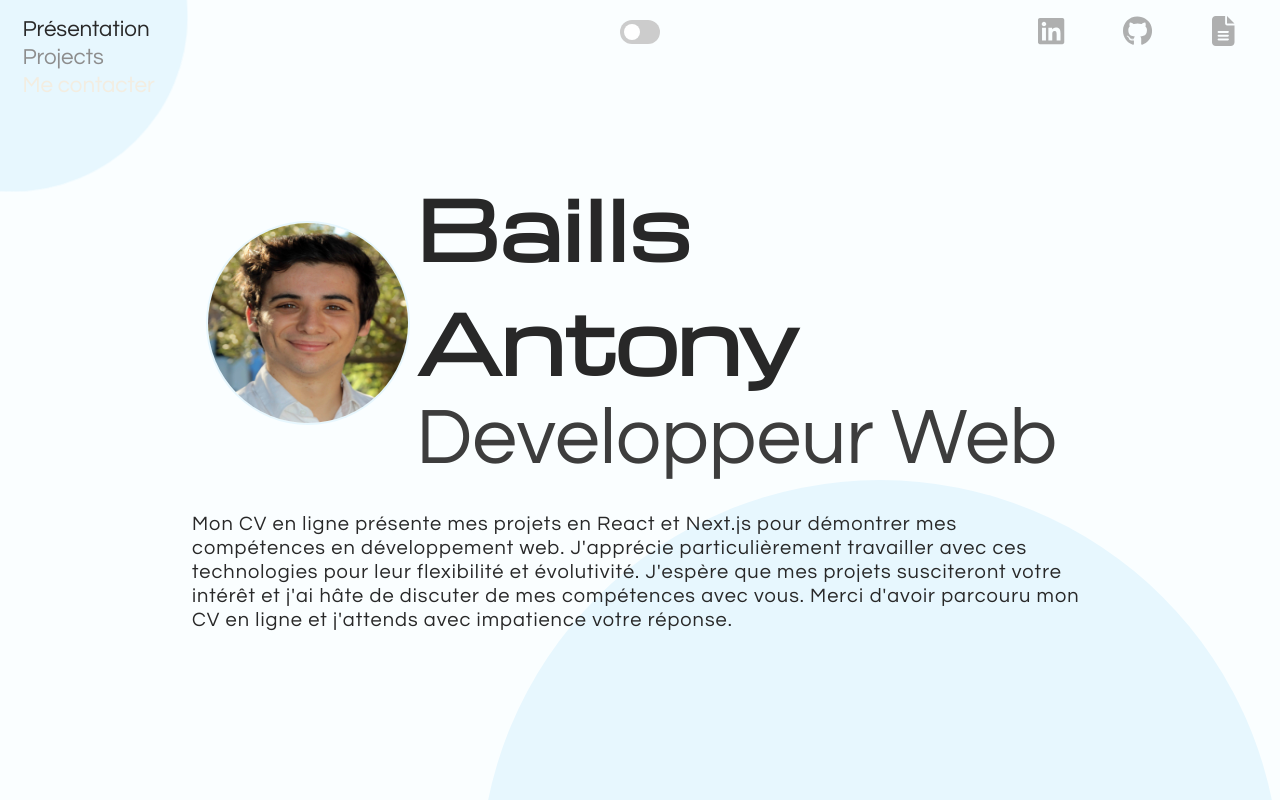
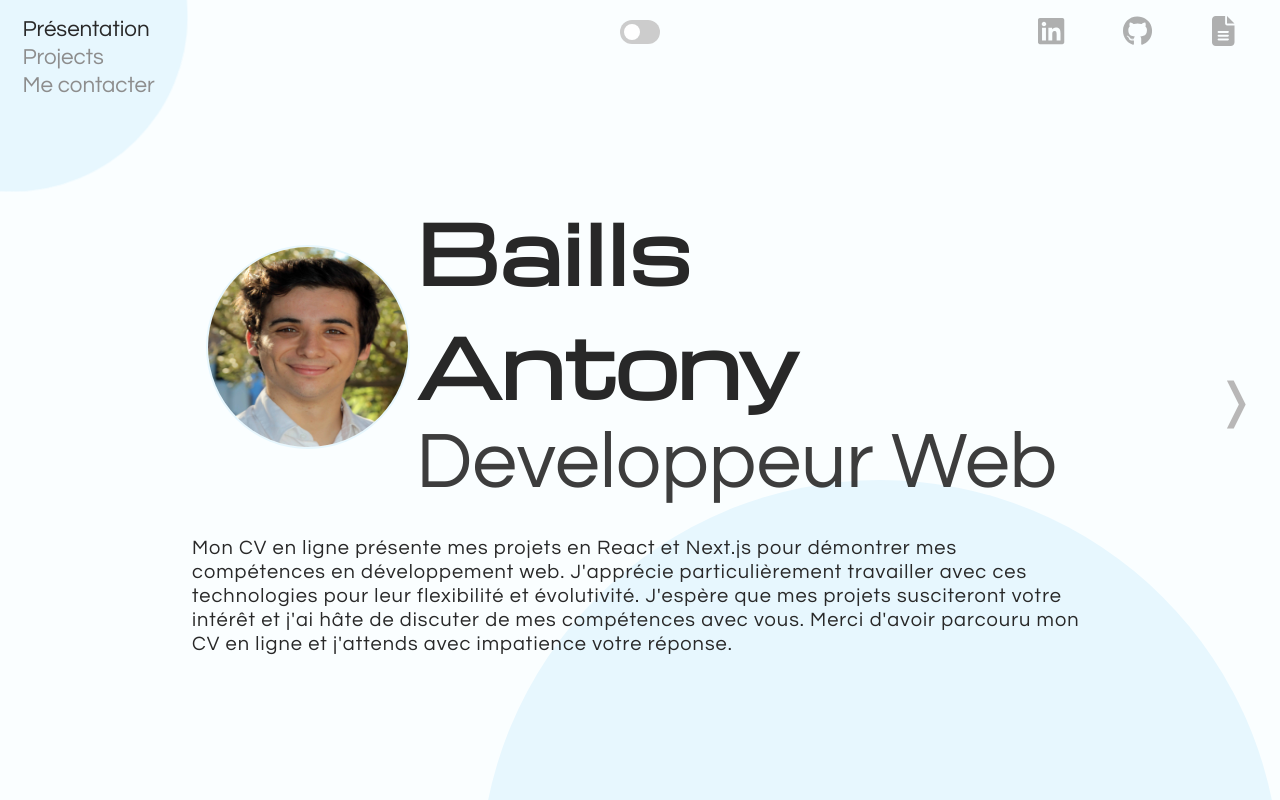
Before and after one commit to papyntown/new-cv-toto, a Next.js app: page / in a window 1280 px wide. Shown: the top 800 px of the page. Built offline with nearby package versions, Linux system fonts and the light colour scheme.

Commit message:
project .1

```diff
--- a/components/Layout.js
+++ b/components/Layout.js
@@ -4,7 +4,7 @@ import NavBar from "./NavBar";
 const Layout = ({ children }) => {
     return (
         <>
-            <NavBar />
+            {/* <NavBar /> */}
             <main>{children}</main>
         </>
     );
--- /dev/null
+++ b/components/NavButtons.js
@@ -0,0 +1,28 @@
+import Link from "next/link";
+import React from "react";
+
+const NavButtons = (props) => {
+    console.log(props);
+    return (
+        <div className="scroll-bottom">
+            {props.left && (
+                <Link
+                    className="left hover"
+                    href={props.left == "/" ? "/" : "/project/[id]"}
+                    as={props.left}>
+                    <span>&#10092;</span>
+                </Link>
+            )}
+            {props.right && (
+                <Link
+                    className="right hover"
+                    href="/project/[id]"
+                    as={props.right}>
+                    <span>&#10093;</span>
+                </Link>
+            )}
+        </div>
+    );
+};
+
+export default NavButtons;
--- a/pages/index.js
+++ b/pages/index.js
@@ -2,6 +2,7 @@ import Darkmode from "@/components/DarkMode";
 import MainContent from "@/components/MainContent";
 import Meta from "@/components/Meta";
 import NavBar from "@/components/NavBar";
+import NavButtons from "@/components/NavButtons";
 import SocialNetwork from "@/components/SocialNetwork";
 import React from "react";
 
@@ -10,10 +11,11 @@ const index = () => {
         <div>
             <Meta />
             <div className="home">
-                {/* <NavBar /> */}
+                <NavBar />
                 <Darkmode />
                 <SocialNetwork />
                 <MainContent />
+                <NavButtons right={`/project/1`} />
             </div>
         </div>
     );
--- a/pages/project/[id].js
+++ b/pages/project/[id].js
@@ -1,15 +1,26 @@
-// import React from "react";
+import NavBar from "@/components/NavBar";
+import NavButtons from "@/components/NavButtons";
+import React from "react";
+import { useRouter } from "next/router";
+import Darkmode from "@/components/DarkMode";
 
-// const project = ({ project }) => {
-//     return (
-//         <div>
-//             <Meta title={`Projet ${project.id}`} />
-//             <h2></h2>
-//         </div>
-//     );
-// };
+const project = () => {
+    const router = useRouter();
+    const id = parseInt(router.query.id); // convertir en nombre entier
+    const nextId = id;
+    return (
+        <div className="project">
+            <NavBar />
+            <Darkmode />
+            <NavButtons
+                left={id > 1 ? `/project/${nextId - 1}` : "/"}
+                right={`/project/${nextId + 1}`}
+            />
+        </div>
+    );
+};
 
-// export default project;
+export default project;
 
 // export const getStaticProps = async (context) => {};
 // export const getStaticPaths = async () => {};
--- a/styles/components/_dark-mode.scss
+++ b/styles/components/_dark-mode.scss
@@ -35,6 +35,14 @@ a:visited.light-mode {
     ul:hover li:hover {
         color: $dark-color-5;
     }
+    ul a {
+        color: $dark-color-6;
+        text-decoration: none;
+        transition: 0.3s;
+        &:hover {
+            color: $dark-color-5;
+        }
+    }
     .nav-projects {
         li {
             :hover {
@@ -53,6 +61,14 @@ a:visited.light-mode {
     }
     ul:hover li:hover {
         color: $black;
+    }
+    ul a {
+        color: $light-color-4;
+        text-decoration: none;
+        transition: 0.3s;
+        &:hover {
+            color: $dark-color-5;
+        }
     }
     .nav-projects {
         li {
@@ -83,3 +99,13 @@ a:visited.light-mode {
 .img-cv.light-mode {
     box-shadow: 0 0 0 2px $light-color-3;
 }
+.project.light-mode {
+    &::after {
+        background: $light-color-3;
+    }
+}
+.project.dark-mode {
+    &::after {
+        background: $dark-color-3;
+    }
+}
--- a/styles/components/_navigation.scss
+++ b/styles/components/_navigation.scss
@@ -32,13 +32,10 @@
         }
     }
     ul a {
-        color: $dark-color-6;
         text-decoration: none;
         transition: 0.3s;
-        &:hover {
-            color: $dark-color-5;
-        }
     }
+
     ul:hover li:not(:hover) {
         opacity: 0.5;
     }
--- a/styles/components/_toggle-dark-mode.scss
+++ b/styles/components/_toggle-dark-mode.scss
@@ -1,5 +1,5 @@
 .toggle {
-    position: fixed;
+    position: relative;
     top: 20px;
     left: 50%;
     transform: translateX(-50%);
--- a/styles/pages/_home.scss
+++ b/styles/pages/_home.scss
@@ -38,6 +38,9 @@
         align-items: center;
         justify-items: center;
         height: 100%;
+        @media screen and (max-width: 650px) {
+            margin-top: 8rem;
+        }
 
         .main-content {
             user-select: none;
@@ -46,6 +49,9 @@
                 padding-left: 1rem;
                 display: flex;
                 align-items: center;
+                @media screen and (max-width: 650px) {
+                    flex-direction: column;
+                }
             }
             .description {
                 margin-top: 2rem;
@@ -53,6 +59,10 @@
                     font-size: 1.25rem;
                     line-height: 1.5rem;
                     letter-spacing: 1px;
+
+                    @media screen and (max-width: 650px) {
+                        text-align: center;
+                    }
                 }
             }
             .img-cv-contain {
--- a/styles/pages/_project.scss
+++ b/styles/pages/_project.scss
@@ -14,17 +14,19 @@
         left: -80px;
         z-index: -1;
 
-    @media screen and (max-width: 810px){
+        @media screen and (max-width: 810px) {
             height: 200px;
             width: 200px;
             bottom: -110px;
         }
-    @media screen and (max-width: 430px){
+        @media screen and (max-width: 430px) {
             // display: none;
-      left : -500px;
+            left: -500px;
         }
     }
-
+    .toggle {
+        left: 8%;
+    }
     .navigation {
         top: 5px;
         left: 60%;
@@ -33,7 +35,7 @@
         transform: translateY(-100%);
         animation: navProject 1s ease forwards;
 
-    @media screen and (max-width: 650px){
+        @media screen and (max-width: 650px) {
             left: 70%;
         }
 
@@ -73,25 +75,25 @@
         position: relative;
         text-align: right;
 
-    @media screen and (max-width: 810px){
+        @media screen and (max-width: 810px) {
             grid-template-columns: 25% 75%;
         }
-    @media screen and (max-width: 700px){
+        @media screen and (max-width: 700px) {
             grid-template-columns: 1fr;
             grid-template-rows: 100px 1fr;
         }
-    @media screen and (max-height: 600px){
+        @media screen and (max-height: 600px) {
             margin: 3rem 1rem 0;
         }
 
         .project-content {
             margin-right: 20px;
 
-      @media screen and (max-width: 700px){
+            @media screen and (max-width: 700px) {
                 display: flex;
                 justify-content: space-between;
                 align-items: center;
-        padding: 0 .5rem;
+                padding: 0 0.5rem;
             }
 
             h1 {
@@ -103,10 +105,10 @@
                 animation: transformTitle 1.5s ease forwards;
                 transform-origin: 150%;
 
-        @media screen and (max-width: 810px){
+                @media screen and (max-width: 810px) {
                     font-size: 2rem;
                 }
-        @media screen and (max-width: 450px){
+                @media screen and (max-width: 450px) {
                     font-size: 1.2rem;
                 }
 
@@ -121,11 +123,11 @@
                 color: $color-4;
                 font-size: 1.2rem;
 
-        @media screen and (max-width: 700px){
+                @media screen and (max-width: 700px) {
                     margin: 0;
                 }
-        @media screen and (max-width: 450px){
-          font-size: .9rem;
+                @media screen and (max-width: 450px) {
+                    font-size: 0.9rem;
                 }
 
                 &:after {
@@ -139,7 +141,7 @@
                     left: 70px;
                     z-index: -10;
 
-          @media screen and (max-width: 810px){
+                    @media screen and (max-width: 810px) {
                         height: 220px;
                         width: 220px;
                         left: -30px;
@@ -149,11 +151,11 @@
             li {
                 font-size: 1.5rem;
 
-        @media screen and (max-width: 700px){
+                @media screen and (max-width: 700px) {
                     font-size: 1.1rem;
                 }
-        @media screen and (max-width: 400px){
-          font-size: .8rem;
+                @media screen and (max-width: 400px) {
+                    font-size: 0.8rem;
                 }
             }
         }
@@ -162,7 +164,7 @@
             text-align: left;
             margin-left: 10px;
 
-      @media screen and (max-width: 700px){
+            @media screen and (max-width: 700px) {
                 text-align: center;
                 margin: 0 auto;
             }
@@ -175,17 +177,17 @@
                 overflow: hidden;
                 position: relative;
 
-        @media screen and (max-width: 940px){
+                @media screen and (max-width: 940px) {
                     height: 300px;
                     width: 500px;
                 }
-        @media screen and (max-width: 540px){
+                @media screen and (max-width: 540px) {
                     height: 200px;
                     width: 370px;
                 }
-        @media screen and (max-width: 400px){
+                @media screen and (max-width: 400px) {
                     height: 150px;
-          width: 280px
+                    width: 280px;
                 }
 
                 &:hover span,
@@ -242,9 +244,9 @@
                 color: $color-1;
                 background: $color-2;
 
-        @media screen and (max-width: 410px){
+                @media screen and (max-width: 410px) {
                     width: 100px;
-          font-size: .85rem;
+                    font-size: 0.85rem;
                 }
 
                 &:hover {
@@ -272,7 +274,7 @@
             }
         }
 
-    @media screen and (max-width: 630px){
+        @media screen and (max-width: 630px) {
             display: none;
         }
     }
```
Lines whose indentation alone changed are shown as unchanged.
